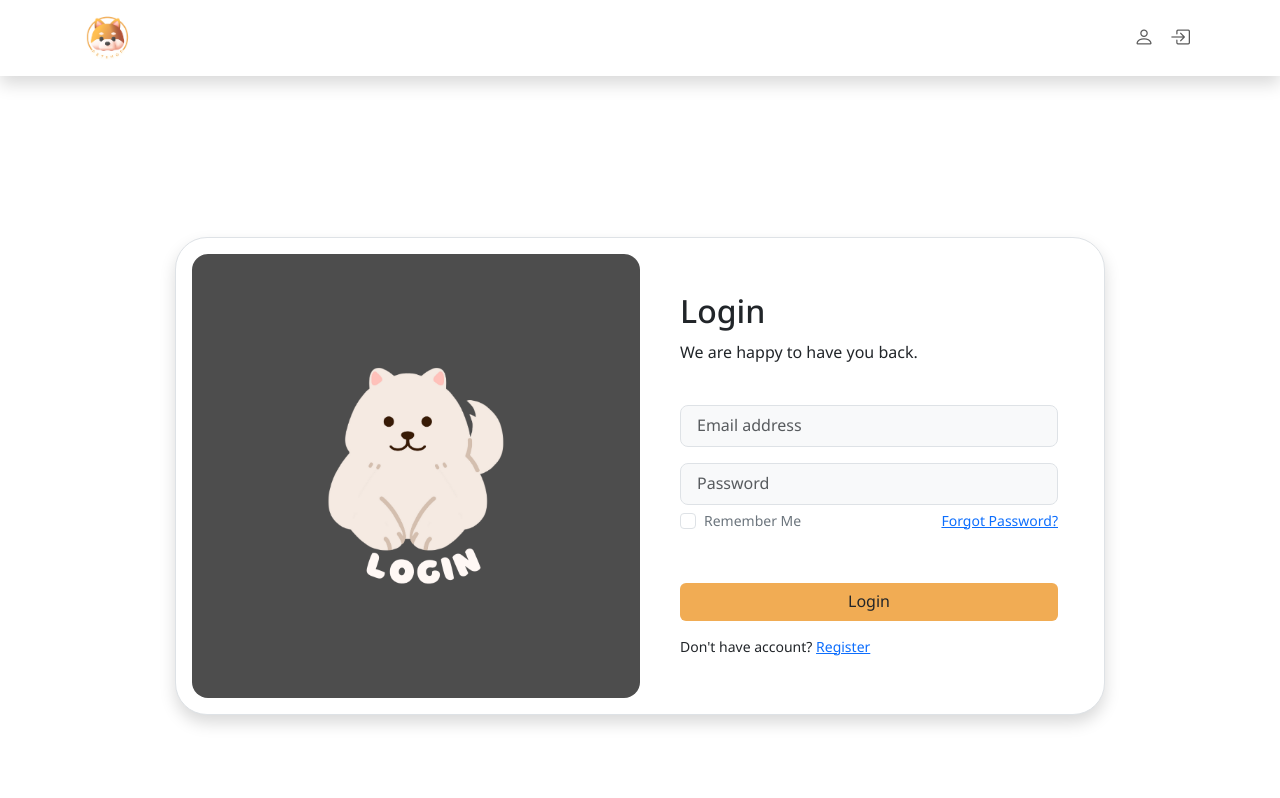
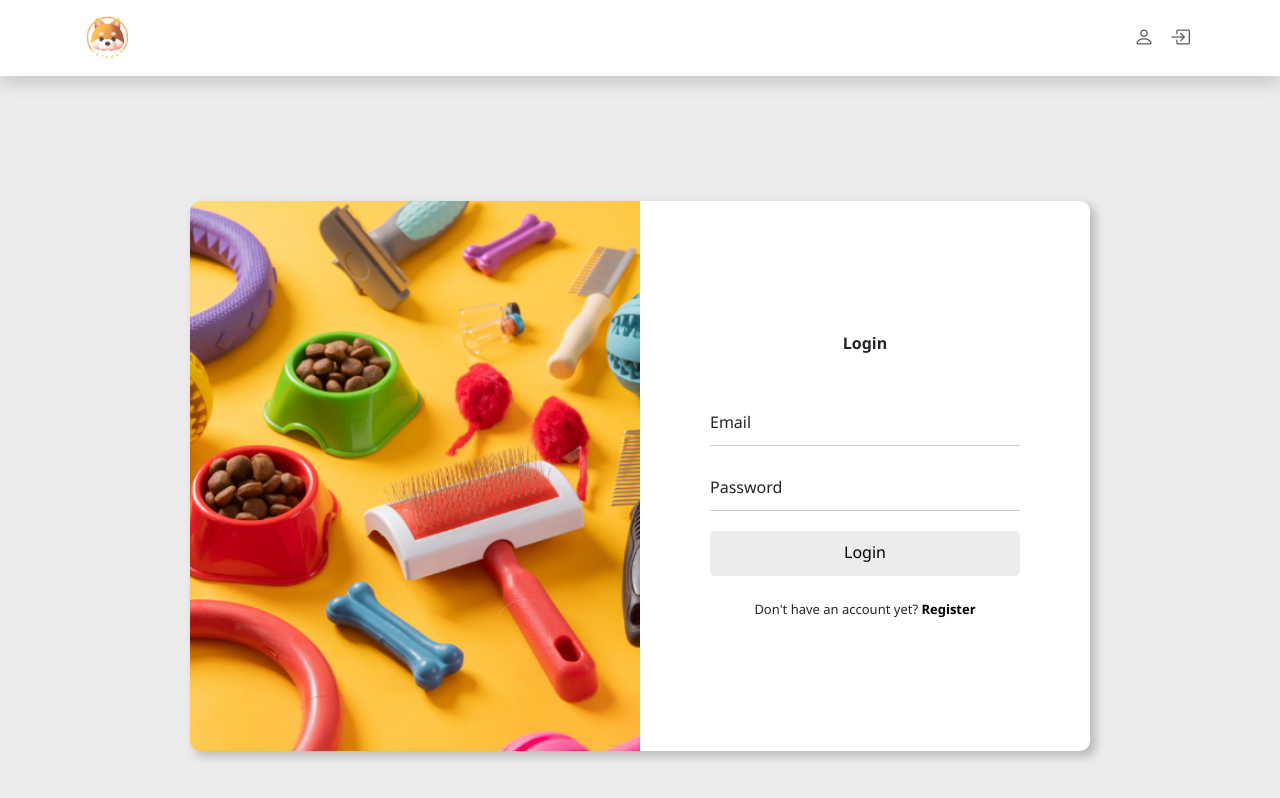
Before and after one commit to janjanbabyjan/ecommerce-intern, an Angular app: page /login in a window 1280 px wide. Shown: the top 798 px of the page. Built offline with nearby package versions, Linux system fonts and the light colour scheme.

Commit message:
edit layouts

```diff
--- a/src/app/login-page/login-page.component.html
+++ b/src/app/login-page/login-page.component.html
@@ -1,44 +1,35 @@
 <app-navbar></app-navbar>
 <section>
-    <div class="container d-flex justify-content-center align-items-center min-vh-100">
-        <div class="row border rounded-5 p-3 bg-white shadow box-area">
-            <div class="col-md-6 rounded-4 d-flex justify-content-center align-items-center flex-column left-box"
-                style="background: #4D4D4D;">
-                <div class="featured-image mb-3">
-                    <img src="./assets/login.png" class="img-fluid" style="width: 350px;">
+    <div class="wrapper">
+        <div class="container main">
+            <div class="row">
+                <div class="col-md-6 side-image">
+                    <!-- <img src="./assets/login.png" alt=""> -->
+                    <!-- <div class="text">
+                        <p>Join the community of developers <i>- ludiflex</i></p>
+                    </div> -->
+
                 </div>
+                <div class="col-md-6 right">
 
-            </div>
-            <div class="col-md-6 right-box">
-                <div class="row align-items-center">
-                    <div class="header-text mb-4">
-                        <h2>Login</h2>
-                        <p>We are happy to have you back.</p>
-                    </div>
-                    <div class="input-group mb-3">
-                        <input type="text" class="form-control form-control-lg bg-light fs-6"
-                            placeholder="Email address">
-                    </div>
-                    <div class="input-group mb-1">
-                        <input type="password" class="form-control form-control-lg bg-light fs-6"
-                            placeholder="Password">
-                    </div>
-                    <div class="input-group mb-5 d-flex justify-content-between">
-                        <div class="form-check">
-                            <input type="checkbox" class="form-check-input" id="formCheck">
-                            <label for="formCheck" class="form-check-label text-secondary"><small>Remember
-                                    Me</small></label>
+                    <div class="input-box">
+
+                        <header>Login</header>
+                        <div class="input-field">
+                            <input type="text" class="input" id="email" required="" autocomplete="off">
+                            <label for="email">Email</label>
                         </div>
-                        <div class="forgot line">
-                            <small><a href="#">Forgot Password?</a></small>
+                        <div class="input-field">
+                            <input type="password" class="input" id="pass" required="">
+                            <label for="pass">Password</label>
                         </div>
-                    </div>
-                    <div class="input-group mb-3">
-                        <button class="btn login w-100 fs-6">Login</button>
-                    </div>
+                        <div class="input-field">
 
-                    <div class="row line">
-                        <small>Don't have account? <a href="register">Register</a></small>
+                            <input type="submit" class="submit" value="Login">
+                        </div>
+                        <div class="signin">
+                            <span>Don't have an account yet? <a href="register">Register</a></span>
+                        </div>
                     </div>
                 </div>
             </div>
--- a/src/app/login-page/login-page.component.scss
+++ b/src/app/login-page/login-page.component.scss
@@ -1,59 +1,198 @@
-section {
-  font-family: "Noto Sans Thai", sans-serif;
+// Define variables for colors and font families
+$main-font: 'Poppins', sans-serif;
+$section-font: "Noto Sans Thai", sans-serif;
+$background-color: #ececec;
+$link-color: #000;
+$link-hover-color: #000;
+$submit-hover-color: #fff;
+$submit-hover-background: rgba(37, 95, 156, 0.937);
+$input-border-color: rgba(0, 0, 0, 0.2);
+$input-focus-color: #743ae1;
+$input-valid-color: #5d5076;
+
+// Define mixins
+@mixin flex-center {
+  display: flex;
+  justify-content: center;
+  align-items: center;
 }
 
+// Apply mixins and variables
 body {
-  font-family: 'Poppins', sans-serif;
-  background: #ececec;
-
-
+  font-family: $main-font;
+  background: $background-color;
 }
 
-.box-area {
-  width: 930px;
+section {
+  font-family: $section-font;
 }
 
-
-.right-box {
-  padding: 40px 30px 40px 40px;
+.wrapper {
+  background: $background-color;
+  padding: 0 20px;
 }
 
-::placeholder {
-  font-size: 16px;
+.main {
+  @include flex-center;
+  min-height: 100vh;
 }
 
-.rounded-4 {
-  border-radius: 20px;
+.side-image {
+  background-image: url("/assets/pet-login.png");
+  background-position: center;
+  background-size: cover;
+  background-repeat: no-repeat;
+  border-radius: 10px 0 0 10px;
+  position: relative;
 }
 
-.rounded-5 {
-  border-radius: 30px;
+.row {
+  width: 900px;
+  height: 550px;
+  border-radius: 10px;
+  background: #fff;
+  padding: 0px;
+  box-shadow: 5px 5px 10px 1px rgba(0, 0, 0, 0.2);
 }
 
-.login {
-  background-color: #F1AC54;
+.text {
+  position: absolute;
+  top: 50%;
+  left: 50%;
+  transform: translate(-50%, -50%);
 }
 
-.login:hover {
-  background-color: #f4b96d;
-
+.text p {
+  color: #fff;
+  font-size: 20px;
 }
 
+i {
+  font-weight: 400;
+  font-size: 15px;
+}
+
+.right {
+  @include flex-center;
+  position: relative;
+}
+
+.input-box {
+  width: 330px;
+  box-sizing: border-box;
+}
+
+img {
+  width: 35px;
+  position: absolute;
+  top: 30px;
+  left: 30px;
+}
+
+.input-box header {
+  font-weight: 700;
+  text-align: center;
+  margin-bottom: 45px;
+}
+
+.input-field {
+  display: flex;
+  flex-direction: column;
+  position: relative;
+  padding: 0 10px;
+}
+
+.input {
+  height: 45px;
+  width: 100%;
+  background: transparent;
+  border: none;
+  border-bottom: 1px solid $input-border-color;
+  outline: none;
+  margin-bottom: 20px;
+  color: #40414a;
+
+  &:focus,
+  &:valid {
+    border-bottom: 1px solid $input-focus-color;
+  }
+}
+
+.input-box .input-field label {
+  position: absolute;
+  top: 10px;
+  left: 10px;
+  pointer-events: none;
+  transition: .5s;
+}
+
+.input-field input:focus~label,
+.input-field input:valid~label {
+  top: -10px;
+  font-size: 13px;
+}
+
+.input-field input:valid~label {
+  color: $input-valid-color;
+}
+
+.submit {
+  border: none;
+  outline: none;
+  height: 45px;
+  background: $background-color;
+  border-radius: 5px;
+  transition: .4s;
+
+  &:hover {
+    background: $submit-hover-background;
+    color: $submit-hover-color;
+  }
+}
+
+.signin {
+  text-align: center;
+  font-size: small;
+  margin-top: 25px;
+}
+
+span a {
+  text-decoration: none;
+  font-weight: 700;
+  color: $link-color;
+  transition: .5s;
+
+  &:hover {
+    text-decoration: underline;
+    color: $link-hover-color;
+  }
+}
 
 @media only screen and (max-width: 768px) {
-  .box-area {
-    margin: 0 10px;
+  .side-image {
+    border-radius: 10px 10px 0 0;
   }
 
-  .left-box {
-    height: 100px;
-    overflow: hidden;
+  img {
+    width: 35px;
+    position: absolute;
+    top: 20px;
+    left: 47%;
   }
 
-  .right-box {
-    padding: 20px;
+  .text {
+    position: absolute;
+    top: 70%;
+    text-align: center;
   }
 
+  .text p,
+  i {
+    font-size: 16px;
+  }
 
-
+  .row {
+    max-width: 420px;
+    width: 100%;
+  }
 }
--- a/src/app/register/register.component.html
+++ b/src/app/register/register.component.html
@@ -1,6 +1,6 @@
 <app-navbar></app-navbar>
 <section>
-    <div class="container d-flex justify-content-center align-items-center min-vh-100">
+    <!-- <div class="container d-flex justify-content-center align-items-center min-vh-100">
         <div class="row border rounded-5 p-3 bg-white shadow box-area">
             <div class="col-md-6 rounded-4 d-flex justify-content-center align-items-center flex-column left-box"
                 style="background: #4D4D4D;">
@@ -44,5 +44,56 @@
                 </div>
             </div>
         </div>
+    </div> -->
+
+
+
+
+    <div class="wrapper">
+        <div class="container main">
+            <div class="row">
+                <div class="col-md-6 side-image">
+                    <!-- <img src="./assets/login.png" alt=""> -->
+                    <!-- <div class="text">
+                        <p>Join the community of developers <i>- ludiflex</i></p>
+                    </div> -->
+
+                </div>
+                <div class="col-md-6 right">
+
+                    <div class="input-box">
+
+                        <header>Register</header>
+                        <div class="input-field">
+                            <input type="text" class="input" id="fname" required="" autocomplete="off">
+                            <label for="text">First name</label>
+                        </div>
+                        <div class="input-field">
+                            <input type="text" class="input" id="lname" required="" autocomplete="off">
+                            <label for="text">Last name</label>
+                        </div>
+                        <div class="input-field">
+                            <input type="email" class="input" id="email" required="" autocomplete="off">
+                            <label for="email">Email</label>
+                        </div>
+                        <div class="input-field">
+                            <input type="text" class="input" id="sername" required="" autocomplete="off">
+                            <label for="text">Username</label>
+                        </div>
+                        <div class="input-field">
+                            <input type="password" class="input" id="pass" required="">
+                            <label for="pass">Password</label>
+                        </div>
+                        <div class="input-field">
+
+                            <input type="submit" class="submit" value="Register">
+                        </div>
+                        <!-- <div class="signin">
+                            <span>Don't have an account yet? <a href="register">Register</a></span>
+                        </div> -->
+                    </div>
+                </div>
+            </div>
+        </div>
     </div>
 </section>
--- a/src/app/register/register.component.scss
+++ b/src/app/register/register.component.scss
@@ -1,52 +1,254 @@
+// section {
+//     font-family: "Noto Sans Thai", sans-serif;
+//   }
+
+//   body {
+//     font-family: 'Poppins', sans-serif;
+//     background: #ececec;
+//   }
+
+//   .box-area {
+//     width: 930px;
+//   }
+
+
+//   .right-box {
+//     padding: 40px 30px 40px 40px;
+//   }
+
+//   ::placeholder {
+//     font-size: 16px;
+//   }
+
+//   .rounded-4 {
+//     border-radius: 20px;
+//   }
+
+//   .rounded-5 {
+//     border-radius: 30px;
+//   }
+//   .login{
+//     background-color: #F1AC54;
+//   }
+//   .login:hover{
+//     background-color: #f4b96d;
+
+//   }
+
+
+//   @media only screen and (max-width: 768px) {
+//     .box-area {
+//       margin: 0 10px;
+//     }
+
+//     .left-box {
+//       height: 100px;
+//       overflow: hidden;
+//     }
+
+//     .right-box {
+//       padding: 20px;
+//     }
+//   }
+
+
+
+
+// Define variables for colors and font families
+$main-font: 'Poppins', sans-serif;
+$section-font: "Noto Sans Thai", sans-serif;
+$background-color: #ececec;
+$link-color: #000;
+$link-hover-color: #000;
+$submit-hover-color: #fff;
+$submit-hover-background: rgba(37, 95, 156, 0.937);
+$input-border-color: rgba(0, 0, 0, 0.2);
+$input-focus-color: #743ae1;
+$input-valid-color: #5d5076;
+
+// Define mixins
+@mixin flex-center {
+  display: flex;
+  justify-content: center;
+  align-items: center;
+}
+
+// Apply mixins and variables
+body {
+  font-family: $main-font;
+  background: $background-color;
+}
+
 section {
-    font-family: "Noto Sans Thai", sans-serif;
+  font-family: $section-font;
+}
+
+.wrapper {
+  background: $background-color;
+  padding: 0 20px;
+}
+
+.main {
+  @include flex-center;
+  min-height: 100vh;
+}
+
+.side-image {
+  background-image: url("/assets/pet-register.png");
+  background-position: center;
+  background-size: cover;
+  background-repeat: no-repeat;
+  border-radius: 10px 0 0 10px;
+  position: relative;
+}
+
+.row {
+  width: 900px;
+  height: 550px;
+  border-radius: 10px;
+  background: #fff;
+  padding: 0px;
+  box-shadow: 5px 5px 10px 1px rgba(0, 0, 0, 0.2);
+}
+
+.text {
+  position: absolute;
+  top: 50%;
+  left: 50%;
+  transform: translate(-50%, -50%);
+}
+
+.text p {
+  color: #fff;
+  font-size: 20px;
+}
+
+i {
+  font-weight: 400;
+  font-size: 15px;
+}
+
+.right {
+  @include flex-center;
+  position: relative;
+}
+
+.input-box {
+  width: 330px;
+  box-sizing: border-box;
+}
+
+img {
+  width: 35px;
+  position: absolute;
+  top: 30px;
+  left: 30px;
+}
+
+.input-box header {
+  font-weight: 700;
+  text-align: center;
+  margin-bottom: 45px;
+}
+
+.input-field {
+  display: flex;
+  flex-direction: column;
+  position: relative;
+  padding: 0 10px;
+}
+
+.input {
+  height: 45px;
+  width: 100%;
+  background: transparent;
+  border: none;
+  border-bottom: 1px solid $input-border-color;
+  outline: none;
+  margin-bottom: 20px;
+  color: #40414a;
+
+  &:focus,
+  &:valid {
+    border-bottom: 1px solid $input-focus-color;
+  }
+}
+
+.input-box .input-field label {
+  position: absolute;
+  top: 10px;
+  left: 10px;
+  pointer-events: none;
+  transition: .5s;
+}
+
+.input-field input:focus~label,
+.input-field input:valid~label {
+  top: -10px;
+  font-size: 13px;
+}
+
+.input-field input:valid~label {
+  color: $input-valid-color;
+}
+
+.submit {
+  border: none;
+  outline: none;
+  height: 45px;
+  background: $background-color;
+  border-radius: 5px;
+  transition: .4s;
+
+  &:hover {
+    background: $submit-hover-background;
+    color: $submit-hover-color;
+  }
+}
+
+.signin {
+  text-align: center;
+  font-size: small;
+  margin-top: 25px;
+}
+
+span a {
+  text-decoration: none;
+  font-weight: 700;
+  color: $link-color;
+  transition: .5s;
+
+  &:hover {
+    text-decoration: underline;
+    color: $link-hover-color;
+  }
+}
+
+@media only screen and (max-width: 768px) {
+  .side-image {
+    border-radius: 10px 10px 0 0;
   }
 
-  body {
-    font-family: 'Poppins', sans-serif;
-    background: #ececec;
+  img {
+    width: 35px;
+    position: absolute;
+    top: 20px;
+    left: 47%;
   }
 
-  .box-area {
-    width: 930px;
+  .text {
+    position: absolute;
+    top: 70%;
+    text-align: center;
   }
 
-
-  .right-box {
-    padding: 40px 30px 40px 40px;
-  }
-
-  ::placeholder {
+  .text p,
+  i {
     font-size: 16px;
   }
 
-  .rounded-4 {
-    border-radius: 20px;
+  .row {
+    max-width: 420px;
+    width: 100%;
   }
-
-  .rounded-5 {
-    border-radius: 30px;
-  }
-  .login{
-    background-color: #F1AC54;
-  }
-  .login:hover{
-    background-color: #f4b96d;
-
-  }
-
-
-  @media only screen and (max-width: 768px) {
-    .box-area {
-      margin: 0 10px;
-    }
-
-    .left-box {
-      height: 100px;
-      overflow: hidden;
-    }
-
-    .right-box {
-      padding: 20px;
-    }
-  }
+}
```
Also changed, not shown: src/app/product-list/product-list.component.html (+5 -5 lines), src/app/product-list/product-list.component.scss (+30 -6 lines), src/app/slide-bar/slide-bar.component.html (line endings or trailing spaces), src/assets/pet-login.png (added), src/assets/pet-register.png (added).
